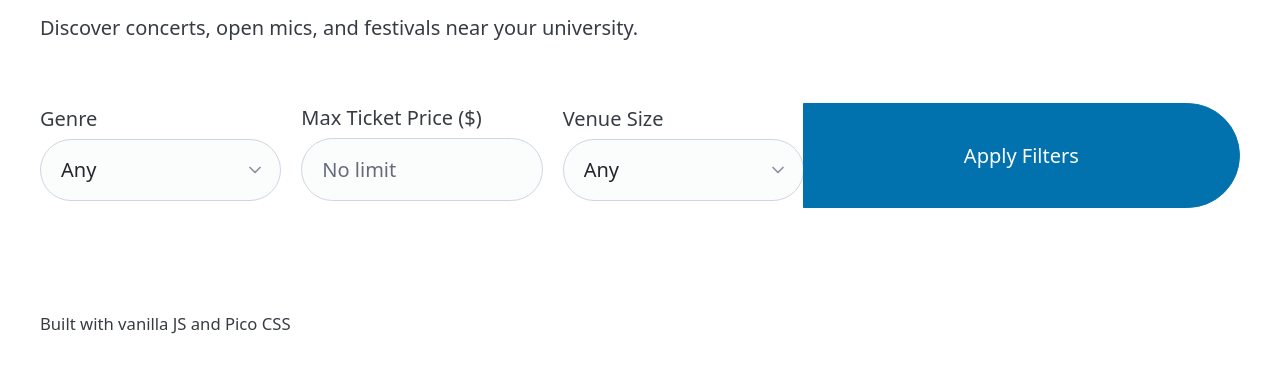
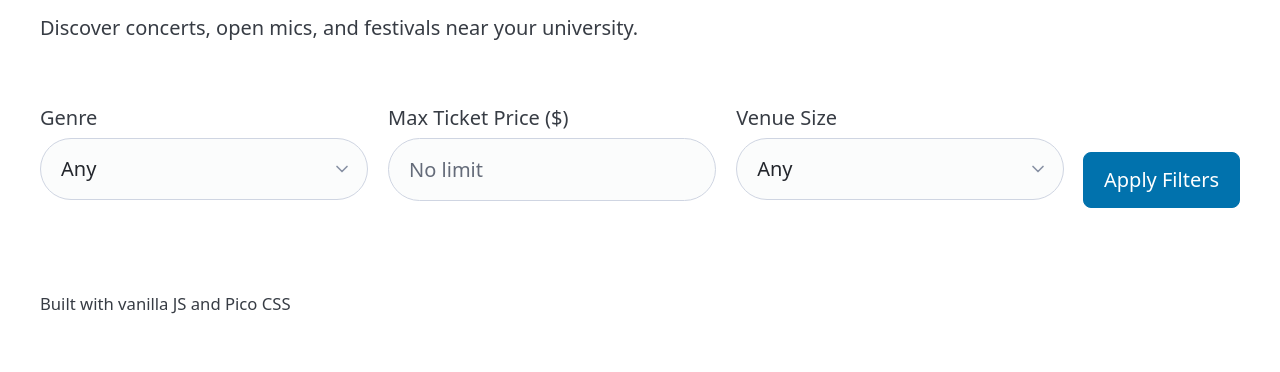
Before and after one commit to ThyTran1402/music-sound-hub, a website: page public/index.html in a window 1280 px wide. Shown: the part 72-444 px from the top of the page. Drawn offline with nearby package versions, Linux system fonts and the light colour scheme; no server answers.

Commit message:
fix styling

```diff
--- a/public/styles.css
+++ b/public/styles.css
@@ -3,6 +3,7 @@
 	display: grid;
 	grid-template-columns: repeat(auto-fill, minmax(280px, 1fr));
 	gap: 1rem;
+	align-items: stretch;
 }
 
 .card {
@@ -12,6 +13,9 @@
 	background: var(--pico-card-background-color, #fff);
 	box-shadow: 0 1px 2px rgba(0,0,0,0.06);
 	transition: transform 0.15s ease, box-shadow 0.15s ease;
+	height: 100%;
+	display: flex;
+	flex-direction: column;
 }
 
 .card:hover {
@@ -28,6 +32,9 @@
 
 .card .card-body {
 	padding: 0.9rem 1rem 1rem;
+	flex: 1;
+	display: flex;
+	flex-direction: column;
 }
 
 .card .card-title {
@@ -46,7 +53,26 @@
 	display: flex;
 	justify-content: space-between;
 	align-items: center;
-	margin-top: 0.75rem;
+	margin-top: auto;
 }
 
-.filters .grid { align-items: end; }
+.filters {
+	display: grid;
+	grid-template-columns: 1fr auto;
+	gap: 1rem;
+	align-items: end;
+}
+
+.filters .grid {
+	display: grid;
+	grid-template-columns: repeat(3, minmax(0, 1fr));
+	gap: 1rem;
+}
+
+.filters button[type="submit"] {
+	width: auto;
+	padding: 0.6rem 1rem;
+	border-radius: 8px;
+	margin: 0;
+	white-space: nowrap;
+}
```
